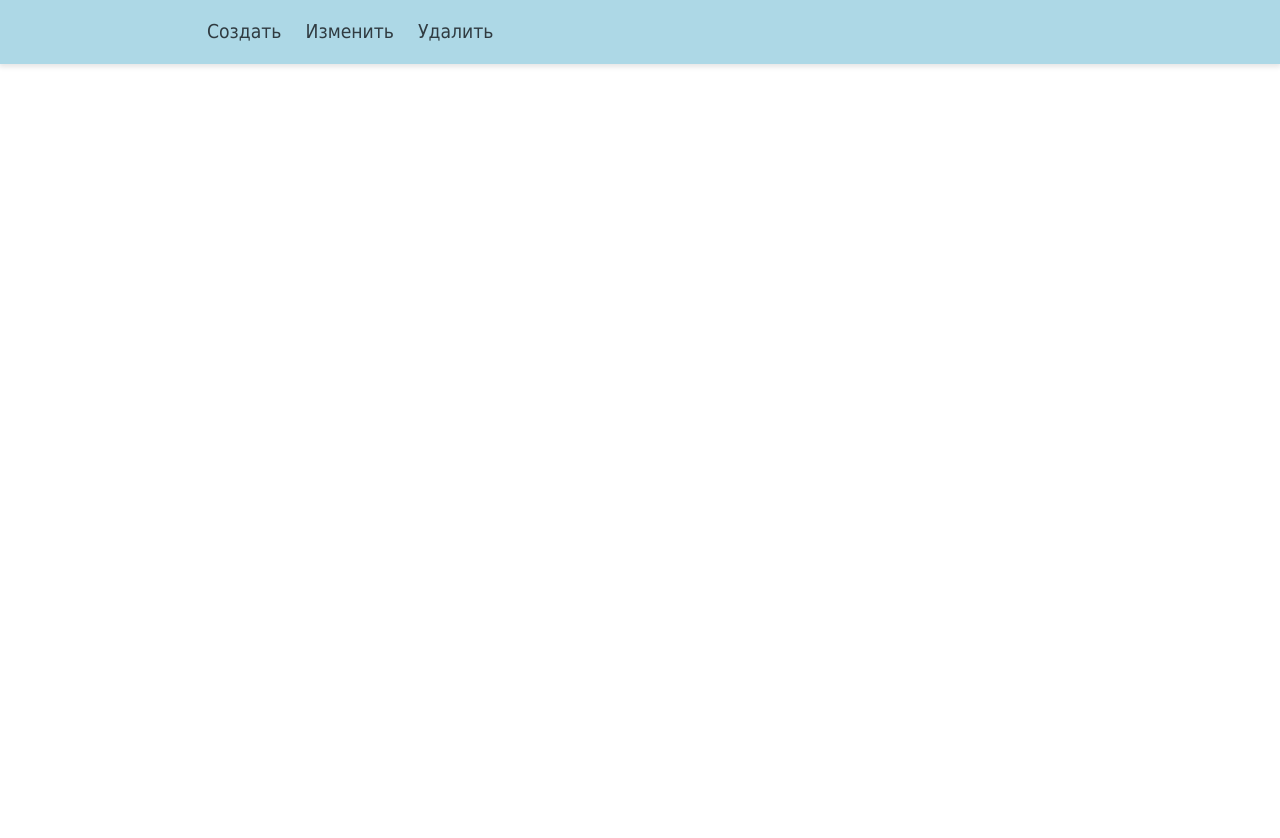
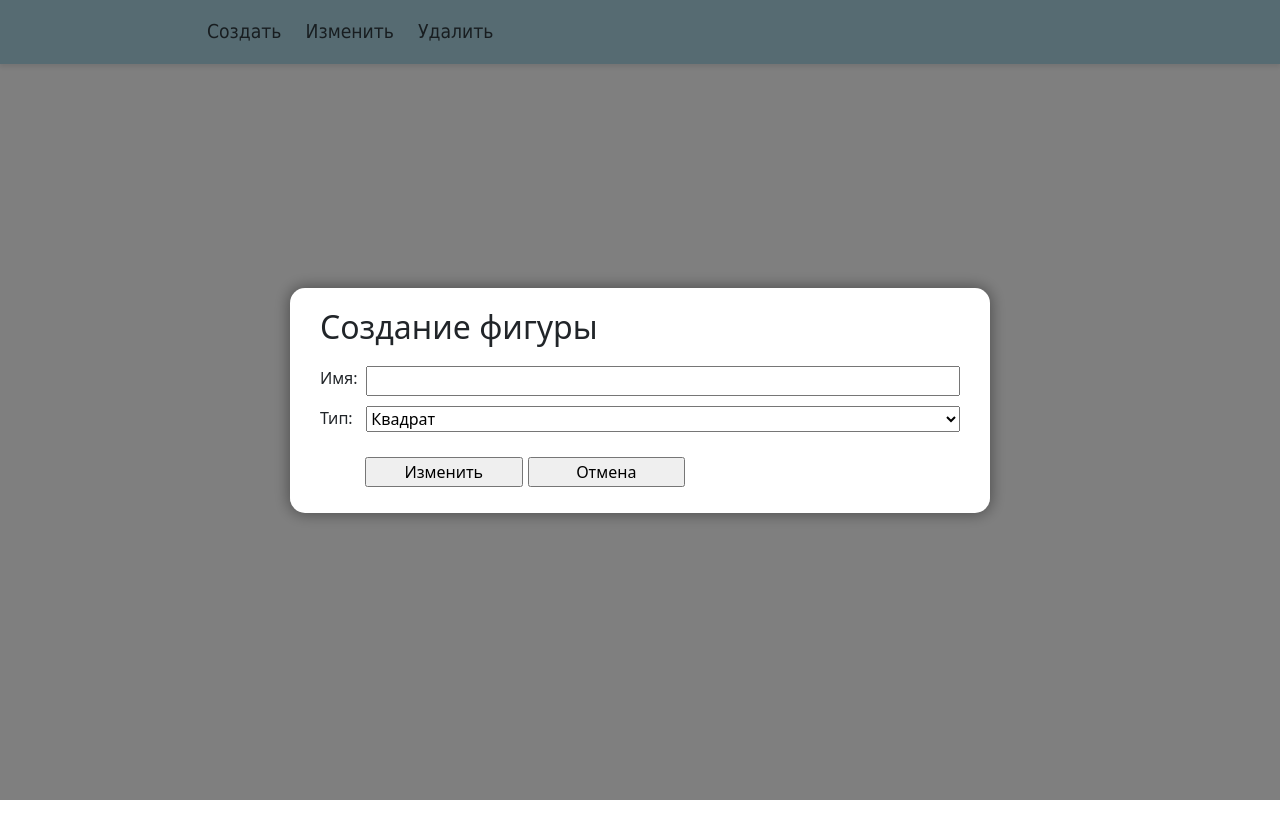
Before and after one commit to GettReady/ShapesField, an Angular app in the folder ClientApp/: page / in a window 1280 px wide. Both pictures are taken after a click on the element "Создать". Shown: the top 838 px of the page. Built offline with nearby package versions, Linux system fonts and the light colour scheme; no server answers.

Commit message:
Action-form component layout updated

```diff
--- a/ClientApp/src/app/action-form/action-form.component.html
+++ b/ClientApp/src/app/action-form/action-form.component.html
@@ -1,6 +1,28 @@
-<div class="form-background">
-  <div class="form-container">
-    <form>
+<div id="background-container" class="form-background" (click)="closeForm($event)">
+  <div id="form-container" class="form-container">
+    <form action="" method="" class="action-form">
+      <h2>{{formHeader}}</h2>
+      <div *ngIf="action_type=='create' || action_type=='edit'" class="input-line">
+        <label for="input-name" class="form-block">Имя:</label>
+        <input id="input-name" type="text" name="name" class="form-block">
+      </div>
+      <div *ngIf="action_type=='create' || action_type=='edit'" class="input-line">
+        <label for="input-type" class="form-block">Тип:</label>
+        <select id="input-type" name="type">
+          <option value="square">Квадрат</option>
+          <option value="circle">Круг</option>
+          <option value="triangle">Треугольник</option>
+        </select>
+      </div>
+      <div *ngIf="action_type=='edit'" class="input-line">
+        <label for="input-color" class="form-block">Цвет:</label>
+        <input id="input-color" type="color" name="color" class="form-block">
+      </div>
+      <p *ngIf="action_type=='delete'">Вы действительно хотите удалить фигуранейм?</p>
+      <div class="buttons-container" style="{{action_type=='delete' ? 'margin-left: 0' : ''}}">
+        <input type="submit" value="{{action_type=='create' ? 'Изменить' : action_type=='edit' ? 'Изменить' : 'Удалить'}}" class="form-block">
+        <input id="close-btn" type="button" value="Отмена" class="form-block" (click)="closeForm($event)">
+      </div>
     </form>
   </div>
 </div>
--- a/ClientApp/src/app/action-form/action-form.component.ts
+++ b/ClientApp/src/app/action-form/action-form.component.ts
@@ -1,4 +1,4 @@
-import { Component, OnInit } from '@angular/core';
+import { Component, OnInit, Input, Output, EventEmitter } from '@angular/core';
 
 @Component({
   selector: 'app-action-form',
@@ -7,9 +7,40 @@ import { Component, OnInit } from '@angular/core';
 })
 export class ActionFormComponent implements OnInit {
 
+  @Input() action_type: "create" | "edit" | "delete" = "create";
+  @Output() remove_form = new EventEmitter();
+
+  private static backgroundContainerId = "background-container";
+  private static cancelButtonContainerId = "close-btn";
+  formHeader: string = "";
+
   constructor() { }
 
   ngOnInit(): void {
+    this.setUpForm(this.action_type);
+  }
+
+  closeForm(event: any) {
+    if (event.target.id == ActionFormComponent.backgroundContainerId || event.target.id == ActionFormComponent.cancelButtonContainerId) {
+      this.remove_form.emit();
+    }
+  }
+
+  setUpForm(action: "create" | "edit" | "delete") {
+    let parent = document.querySelector<HTMLElement>('#form-container');
+    switch (action) {
+      case "create":
+        parent!.style.height = "225px";
+        this.formHeader = "Создание фигуры";
+        break;
+      case "edit":
+        this.formHeader = "Изменение фигуры";
+        break;
+      case "delete":
+        this.formHeader = "Удаление фигуры";
+        parent!.style.height = "190px";
+        break;
+    }
   }
 
 }
--- a/ClientApp/src/app/nav-bar/nav-bar.component.html
+++ b/ClientApp/src/app/nav-bar/nav-bar.component.html
@@ -1,19 +1,20 @@
 <nav>
   <ul>
-    <li [routerLinkActive]="['link-active']">
-      <div class="nav-option" (click)="create()">
+    <li>
+      <div class="nav-option" (click)="createShape()">
         Создать
       </div>
     </li>
-    <li [routerLinkActive]="['link-active']">
-      <div class="nav-option">
+    <li>
+      <div class="nav-option" (click)="editShape()">
         Изменить
       </div>
     </li>
-    <li [routerLinkActive]="['link-active']">
-      <div class="nav-option">
+    <li>
+      <div class="nav-option" (click)="deleteShape()">
         Удалить
       </div>
     </li>
   </ul>
 </nav>
+<ng-container #actionForm></ng-container>
--- a/ClientApp/src/app/nav-bar/nav-bar.component.ts
+++ b/ClientApp/src/app/nav-bar/nav-bar.component.ts
@@ -1,4 +1,5 @@
-import { Component, OnInit } from '@angular/core';
+import { Component, OnInit, ViewContainerRef, ComponentRef, ViewChild } from '@angular/core';
+import { ActionFormComponent } from '../action-form/action-form.component';
 
 @Component({
   selector: 'app-nav-bar',
@@ -13,15 +14,32 @@ export class NavBarComponent implements OnInit {
   ngOnInit(): void {
   }
 
-  create() {
+  @ViewChild("actionForm", { read: ViewContainerRef }) vcr!: ViewContainerRef;
+  ref!: ComponentRef<ActionFormComponent>
+
+  openForm(action_type: "create" | "edit" | "delete") {
+    this.ref = this.vcr.createComponent(ActionFormComponent);
+    this.ref.instance.action_type = action_type;
+    this.ref.instance.remove_form.subscribe((event: any) => {
+      this.closeForm();
+    });
+  }
+
+  closeForm() {
+    const index = this.vcr.indexOf(this.ref.hostView);
+    if (index != -1) this.vcr.remove(index);
+  }
+
+  createShape() {
+    this.openForm("create");
+  }
+
+  editShape() {
+    this.openForm("edit");
 
   }
 
-  delete() {
-
-  }
-
-  edit() {
-
+  deleteShape() {
+    this.openForm("delete");
   }
 }
--- a/ClientApp/src/styles.css
+++ b/ClientApp/src/styles.css
@@ -84,10 +84,9 @@ svg {
 .form-background {
   position: absolute;
   top: 0;
-  width: 100%;
-  height: 100%;
+  width: 100vw;
+  height: 100vh;
   background-color: rgba(0,0,0,0.5);
-  z-index: 1;
 }
 
 .form-container {
@@ -97,10 +96,52 @@ svg {
   left: 0;
   right: 0;
   margin: auto;
+  padding: 20px 30px;
   width: 700px;
-  height: 300px;
+  height: 270px;
   background-color: white;
   border-radius: 15px;
+  box-shadow: 0 0 15px 1px rgba(0,0,0,0.4);
+}
+
+form {
+  display: flex;
+  flex-direction: column;
+  align-items: start;
+  justify-content: center;
+}
+
+  form input, select {
+    display: block;
+    width: 100%;
+    margin-bottom: 5px;
+  }
+
+  form label {
+
+    margin-bottom: 5px;
+  }
+
+  form h2 {
+      margin-bottom: 20px;
+  }
+
+.input-line {
+  display: flex;
+  width: 100%;
+  margin-bottom: 5px;
+}
+
+.input-line label {
+    width: 50px;
+}
+
+.buttons-container {
+  display: flex;
+  width: 50%;
+  margin-top: 15px;
+  margin-left: 45px;
+  gap: 5px;
 }
 
 @media (max-width: 900px) {
@@ -111,6 +152,7 @@ svg {
 
 @media (max-width: 700px) {
   .form-container {
-      width: 100%;
+    width: 100%;
+    padding: 10px;
   }
 }
```
